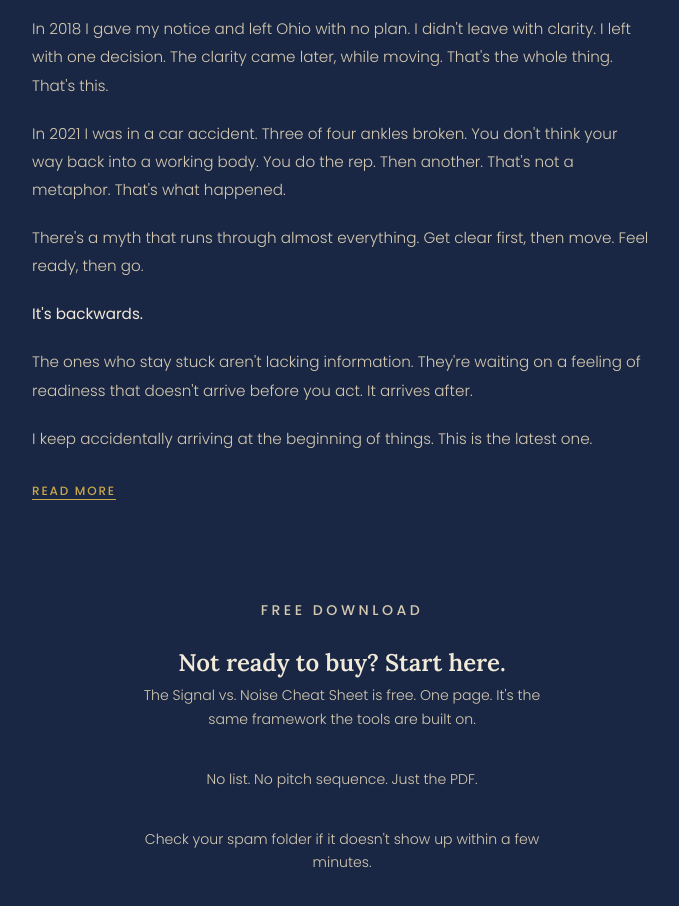
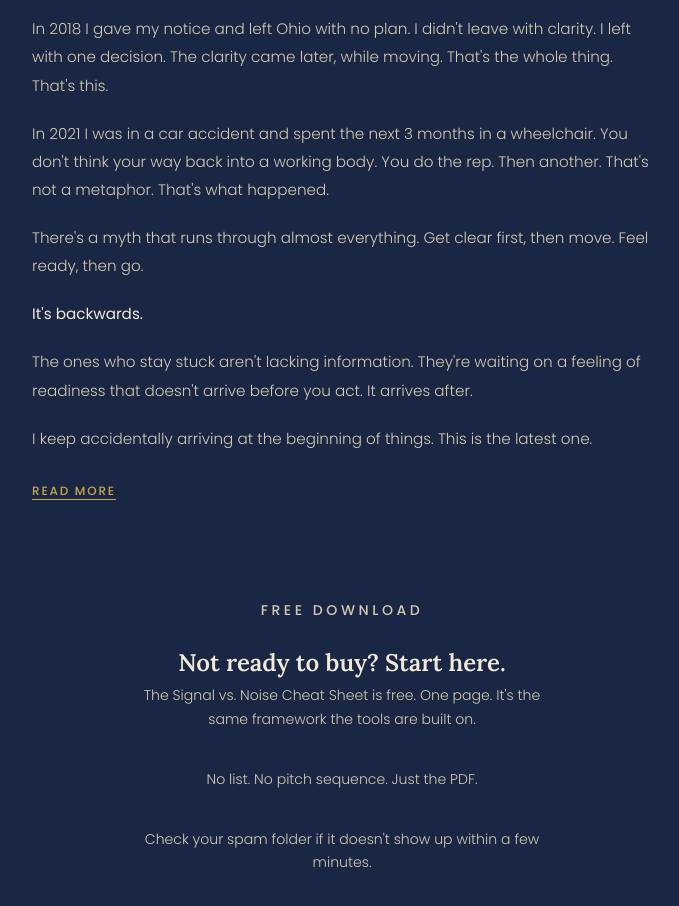
Before and after one commit to SignalTheoryCo/signalmoveco-site, a plain HTML site: page index.html in a window 1280 px wide. Shown: the part 3460-4366 px from the top of the page, without its empty margins (298-977 px from the left). Drawn offline with Linux system fonts and the light colour scheme.

Commit message:
Update index.html

```diff
--- a/index.html
+++ b/index.html
@@ -1016,7 +1016,7 @@
       <p>The framework didn't come from a book.</p>
       <p>I spent about twenty years in ecommerce fraud. What that work teaches you is this: the most convincing story is usually the one most worth questioning.</p>
       <p>In 2018 I gave my notice and left Ohio with no plan. I didn't leave with clarity. I left with one decision. The clarity came later, while moving. That's the whole thing. That's this.</p>
-      <p>In 2021 I was in a car accident. Three of four ankles broken. You don't think your way back into a working body. You do the rep. Then another. That's not a metaphor. That's what happened.</p>
+      <p>In 2021 I was in a car accident and spent the next 3 months in a wheelchair. You don't think your way back into a working body. You do the rep. Then another. That's not a metaphor. That's what happened.</p>
       <p>There's a myth that runs through almost everything. Get clear first, then move. Feel ready, then go.</p>
       <p><strong>It's backwards.</strong></p>
       <p>The ones who stay stuck aren't lacking information. They're waiting on a feeling of readiness that doesn't arrive before you act. It arrives after.</p>
```
